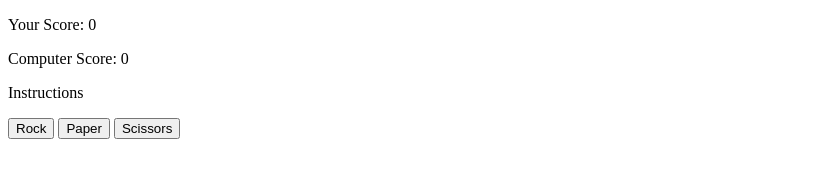
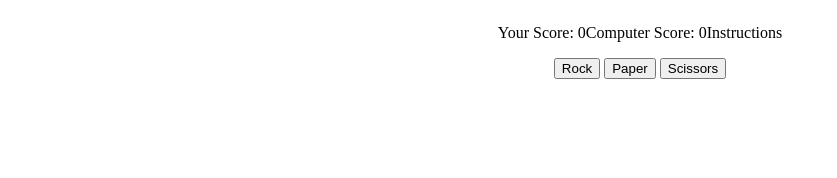
Before and after one commit to nismith33/rock-paper-scissors, a plain HTML site: page index.html in a window 1280 px wide. Shown: the whole page, without its empty margins (0-837 px from the left). Drawn offline with Linux system fonts and the light colour scheme.

Commit message:
Add basic layout styling to page

```diff
--- a/index.html
+++ b/index.html
@@ -3,6 +3,7 @@
     <head>
         <meta charset="UTF-8">
         <title>Javascript Practice Zone</title>
+        <link rel="stylesheet" href="styles.css">
         <script src="script.js" defer></script>
     </head>
     <body>
--- /dev/null
+++ b/styles.css
@@ -0,0 +1,17 @@
+/*
+* {
+    border: 1px solid red;
+}
+*/
+
+.container {
+    display: flex;
+    justify-content: center;
+    align-items: center;
+    flex-direction: column;
+}
+
+.communications {
+    display: flex;
+    flex: 1;
+}
```
